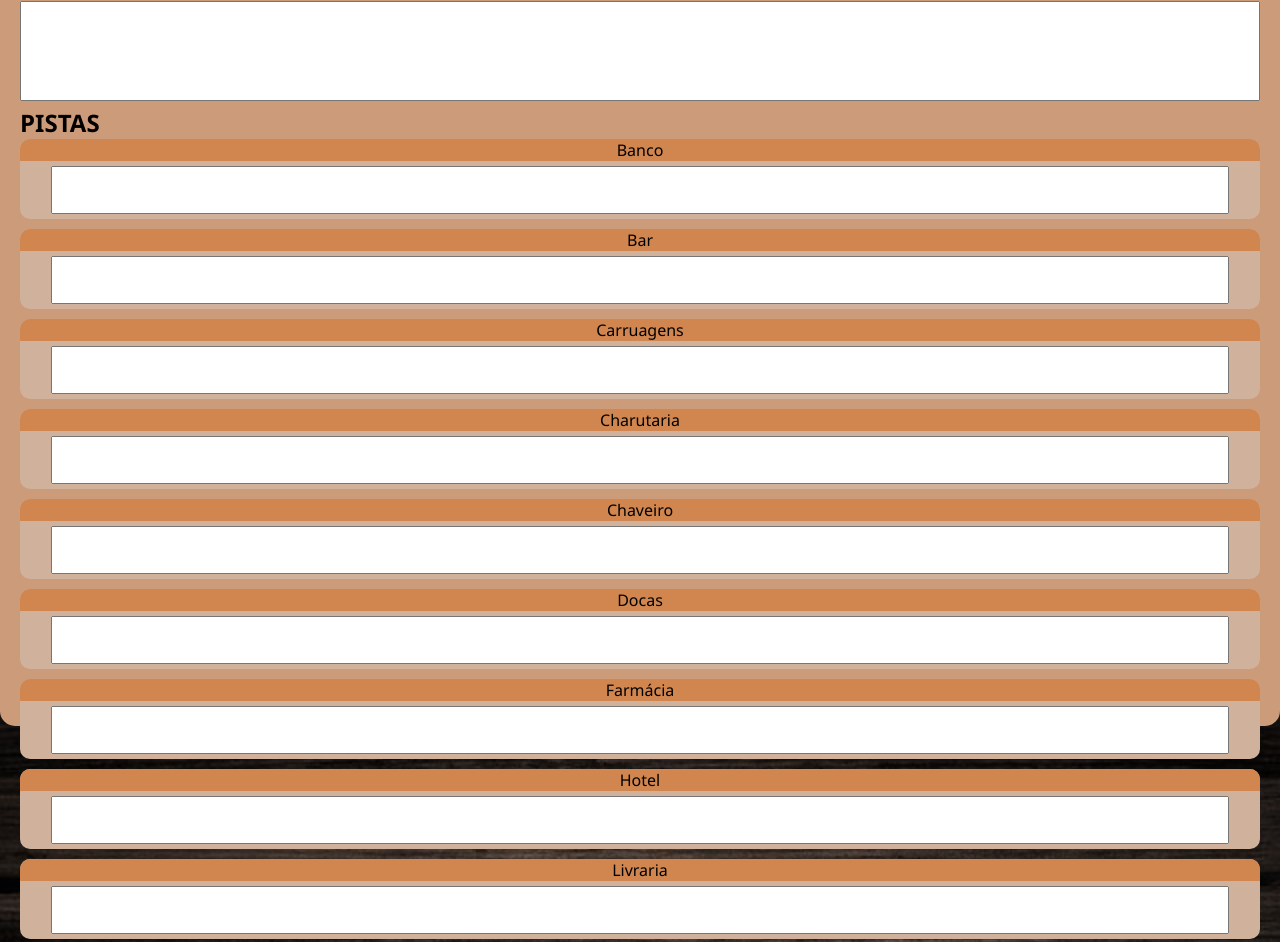
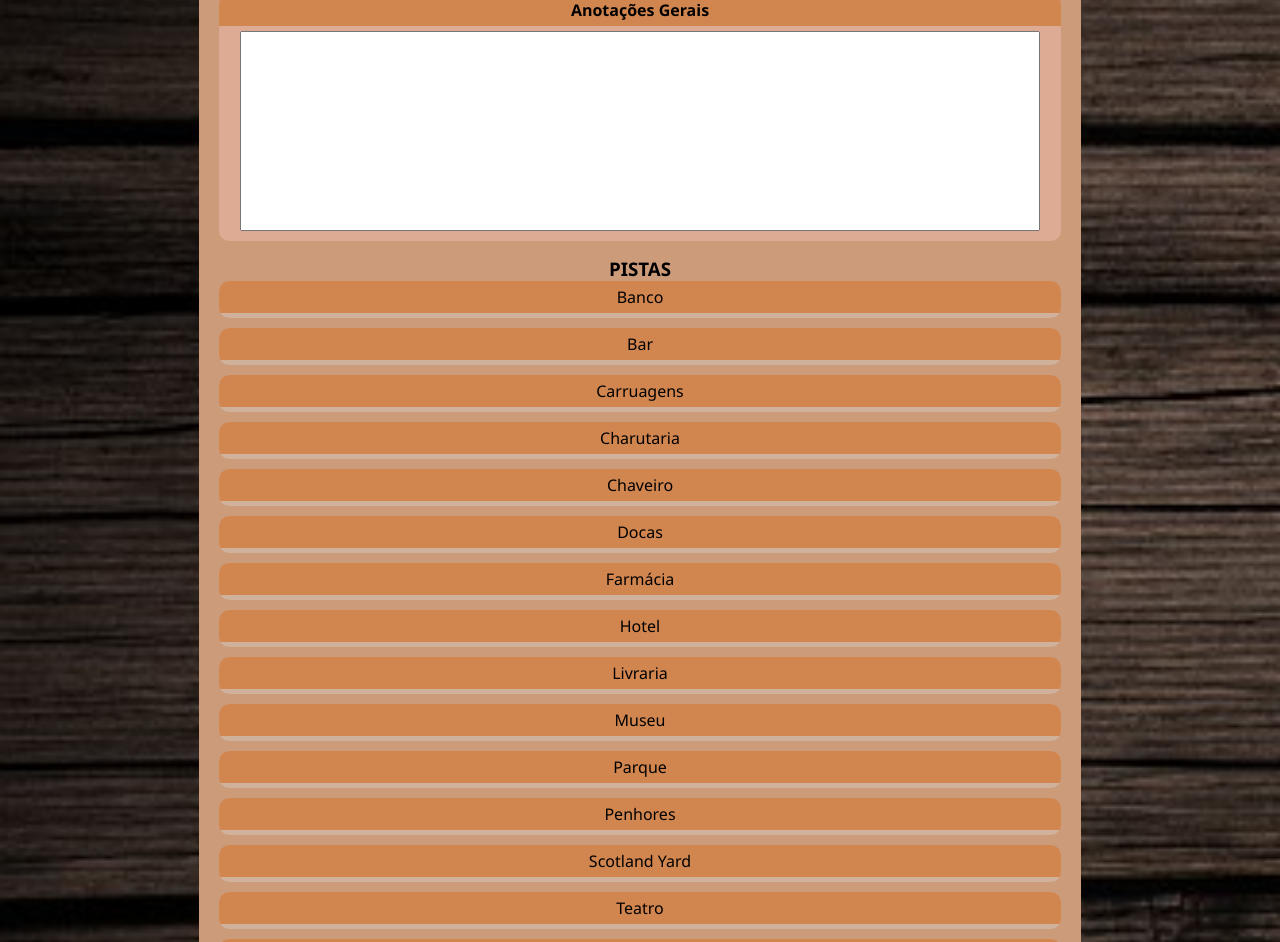
Before and after one commit to PauloPinto87/caderneta-holmes, a plain HTML site: page index.html in a window 1280 px wide. Shown: the part 74-1016 px from the top of the page. Drawn offline with Linux system fonts and the light colour scheme.

Commit message:
Mudanças estéticas, anotações gerais agora tem display none

```diff
--- a/assets/css/style.css
+++ b/assets/css/style.css
@@ -8,23 +8,26 @@
 }
 
 body {
-    width: 100vw;
-    height: 100vh;
+    width: auto;
+    height: auto;
     background-image: url('../img/background-wood-table.jpg');
     background-size: cover;
 
     display: flex;
     align-items: center;
+    justify-content: center;
 }
 
 section {
     background-color: #CC9B7A;
 
-    height: 100%;
+    height: auto;
 
 
     padding: 20px;
     border-radius: 15px;
+
+    margin: 5px 0px;
 }
 
 textarea {
@@ -33,8 +36,27 @@ textarea {
 }
 
 #anotacoes_gerais {
-    width: 100%;
-    height: 100px;
+    height: 200px;
+}
+
+
+.anotacoes-gerais-box {
+    background-color: rgba(229, 179, 160, 0.685);
+    border-radius: 10px;
+    text-align: center;
+    overflow: hidden;
+}
+
+header h1{
+    color: #A67924;
+    text-shadow: 1px 1px 1px #8C4303;
+    text-align: center;
+    margin-bottom: 10px;
+}
+
+.container-pistas h3 {
+    text-align: center;
+    margin-top: 15px;
 }
 
 .container-pistas {
@@ -63,17 +85,20 @@ textarea {
     overflow: hidden;
 }
 
-.pistas-box textarea, .solucoes-box textarea {
-        width: 95%;
-        margin-bottom: 5px;
-        margin-top: 5px;
+.pistas-box textarea, .solucoes-box textarea, .anotacoes-gerais-box textarea {
+    width: 95%;
+    margin-bottom: 5px;
 }
 
-.pistas-box label, .solucoes-box label {
+.pistas-box label, .solucoes-box label, .anotacoes-gerais-box label
+{
     background-color: #d1854f;
     cursor: pointer;
     width: 100%;
     text-align: center;
+    display: block;
+    padding: 5px 0;
+    margin-bottom: 5px;
 }
 
 .textarea-none {
--- a/assets/javascript/scripts.js
+++ b/assets/javascript/scripts.js
@@ -1,7 +1,7 @@
 
 
-function consultar(posicao) {
-    let pistaBox = document.getElementsByClassName('pistas-box')
+function consultar(posicao, classeBox) {
+    let pistaBox = document.getElementsByClassName(classeBox)
     let textAreaPistaBox = pistaBox[posicao].childNodes[3]
 
     console.log(textAreaPistaBox.classList.toggle('textarea-none'))
--- a/index.html
+++ b/index.html
@@ -13,67 +13,69 @@
     <section>
         <header>
             <h1>CARDENETA DO SHERLOCK HOLMES</h1>
-            <label for="anotacoes_gerais">Anotações Gerais</label>
-            <textarea type="text" class="textarea-anotacoes-gerais" id="anotacoes_gerais"></textarea>
+            <div  class="anotacoes-gerais-box">
+                <label for="anotacoes_gerais"  onclick="consultar(0, 'anotacoes-gerais-box')"" ><strong>Anotações Gerais</strong></label>
+                <textarea type="text" class="textarea-anotacoes-gerais" id="anotacoes_gerais"></textarea>
+            </div>
         </header>
         <main class="container-pistas">
-            <h2>PISTAS</h2>
+            <h3>PISTAS</h3>
             <div class="container-pistas-box" >
                 <div class="pistas-box">
-                    <label for="pista-banco" onclick="consultar(0)">Banco</label>
-                    <textarea type="text" id="pista-banco"></textarea>
+                    <label for="pista-banco" onclick="consultar(0, 'pistas-box')">Banco</label>
+                    <textarea type="text" id="pista-banco" class="textarea-none"></textarea>
                 </div>
                 <div class="pistas-box">
-                    <label for="pista-bar" onclick="consultar(1)">Bar</label>
-                    <textarea type="text" id="pista-bar"></textarea>
+                    <label for="pista-bar" onclick="consultar(1, 'pistas-box')">Bar</label>
+                    <textarea type="text" id="pista-bar" class="textarea-none"></textarea>
                 </div>
                 <div class="pistas-box">
-                    <label for="pista-carruagens" onclick="consultar(2)">Carruagens</label>
-                    <textarea type="text" id="pista-carruagens"></textarea>
+                    <label for="pista-carruagens" onclick="consultar(2, 'pistas-box')">Carruagens</label>
+                    <textarea type="text" id="pista-carruagens" class="textarea-none"></textarea>
                 </div>
                 <div class="pistas-box">
-                    <label for="pista-charutaria" onclick="consultar(3)">Charutaria</label>
-                    <textarea type="text" id="pista-charutaria"></textarea>
+                    <label for="pista-charutaria" onclick="consultar(3, 'pistas-box')">Charutaria</label>
+                    <textarea type="text" id="pista-charutaria" class="textarea-none"></textarea>
                 </div>
                 <div class="pistas-box">
-                    <label for="pista-chaveiro" onclick="consultar(4)">Chaveiro</label>
-                    <textarea type="text" id="pista-chaveiro"></textarea>
+                    <label for="pista-chaveiro" onclick="consultar(4, 'pistas-box')">Chaveiro</label>
+                    <textarea type="text" id="pista-chaveiro" class="textarea-none"></textarea>
                 </div>
                 <div class="pistas-box">
-                    <label for="pista-docas" onclick="consultar(5)">Docas</label>
-                    <textarea type="text" id="pista-docas"></textarea>
+                    <label for="pista-docas" onclick="consultar(5, 'pistas-box')">Docas</label>
+                    <textarea type="text" id="pista-docas" class="textarea-none"></textarea>
                 </div>
                 <div class="pistas-box">
-                    <label for="pista-farmacia" onclick="consultar(6)">Farmácia</label>
-                    <textarea type="text" id="pista-farmacia"></textarea>
+                    <label for="pista-farmacia" onclick="consultar(6, 'pistas-box')">Farmácia</label>
+                    <textarea type="text" id="pista-farmacia" class="textarea-none"></textarea>
                 </div>
                 <div class="pistas-box">
-                    <label for="pista-hotel" onclick="consultar(7)">Hotel</label>
-                    <textarea type="text" id="pista-hotel"></textarea>
+                    <label for="pista-hotel" onclick="consultar(7, 'pistas-box')">Hotel</label>
+                    <textarea type="text" id="pista-hotel" class="textarea-none"></textarea>
                 </div>
                 <div class="pistas-box">
-                    <label for="pista-livraria" onclick="consultar(8)">Livraria</label>
-                    <textarea type="text" id="pista-livraria"></textarea>
+                    <label for="pista-livraria" onclick="consultar(8, 'pistas-box')">Livraria</label>
+                    <textarea type="text" id="pista-livraria" class="textarea-none"></textarea>
                 </div>
                 <div class="pistas-box">
-                    <label for="pista-museu" onclick="consultar(9)">Museu</label>
-                    <textarea type="text" id="pista-museu"></textarea>
+                    <label for="pista-museu" onclick="consultar(9, 'pistas-box')">Museu</label>
+                    <textarea type="text" id="pista-museu" class="textarea-none"></textarea>
                 </div>
                 <div class="pistas-box">
-                    <label for="pista-parque" onclick="consultar(10)">Parque</label>
-                    <textarea type="text" id="pista-parque"></textarea>
+                    <label for="pista-parque" onclick="consultar(10, 'pistas-box')">Parque</label>
+                    <textarea type="text" id="pista-parque" class="textarea-none"></textarea>
                 </div>
                 <div class="pistas-box">
-                    <label for="pista-penhores" onclick="consultar(11)">Penhores</label>
-                    <textarea type="text" id="pista-penhores"></textarea>
+                    <label for="pista-penhores" onclick="consultar(11, 'pistas-box')">Penhores</label>
+                    <textarea type="text" id="pista-penhores" class="textarea-none"></textarea>
                 </div>
                 <div class="pistas-box">
-                    <label for="pista-scotland_yard" onclick="consultar(12)">Scotland Yard</label>
-                    <textarea type="text" id="pista-scotland_yard"></textarea>
+                    <label for="pista-scotland_yard" onclick="consultar(12, 'pistas-box')">Scotland Yard</label>
+                    <textarea type="text" id="pista-scotland_yard" class="textarea-none"></textarea>
                 </div>
                 <div class="pistas-box">
-                    <label for="pista-teatro" onclick="consultar(13)">Teatro</label>
-                    <textarea type="text" id="pista-teatro"></textarea>
+                    <label for="pista-teatro" onclick="consultar(13, 'pistas-box')">Teatro</label>
+                    <textarea type="text" id="pista-teatro" class="textarea-none"></textarea>
                 </div>
 
             </div>
```
